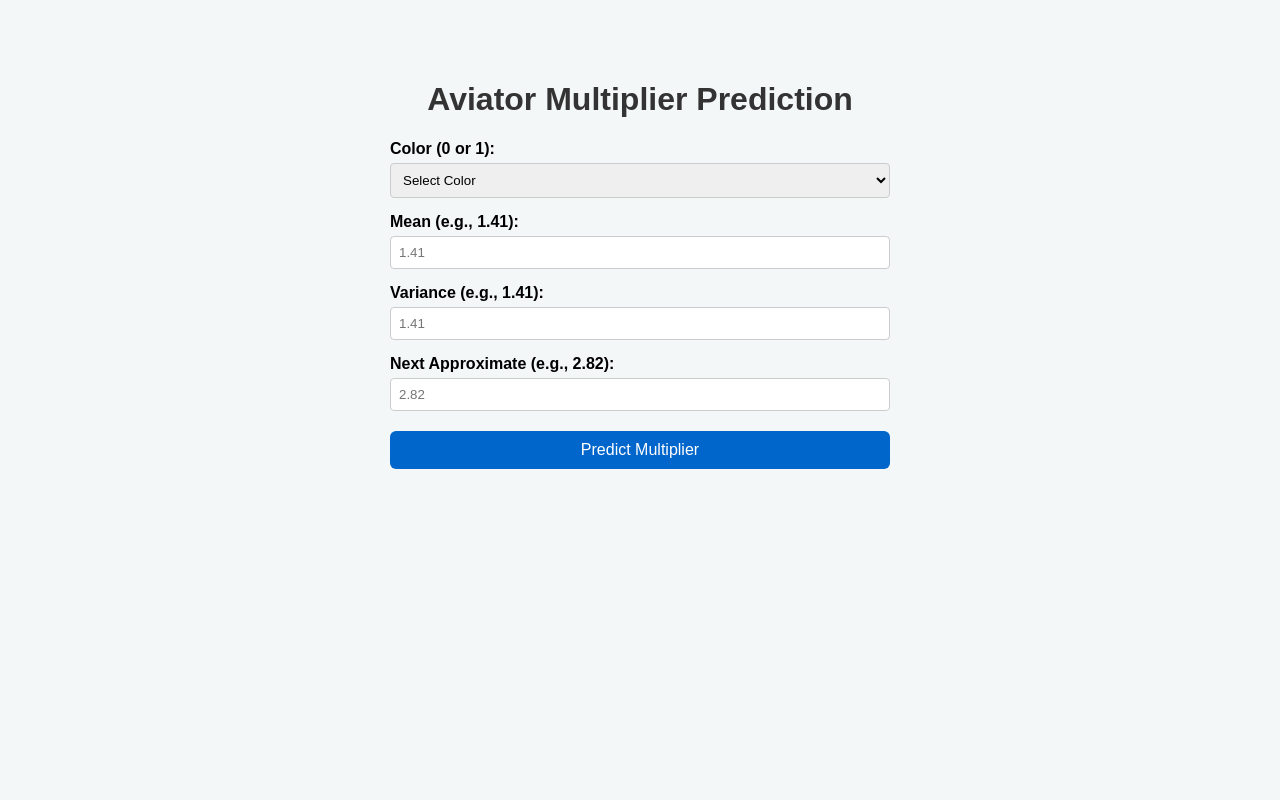
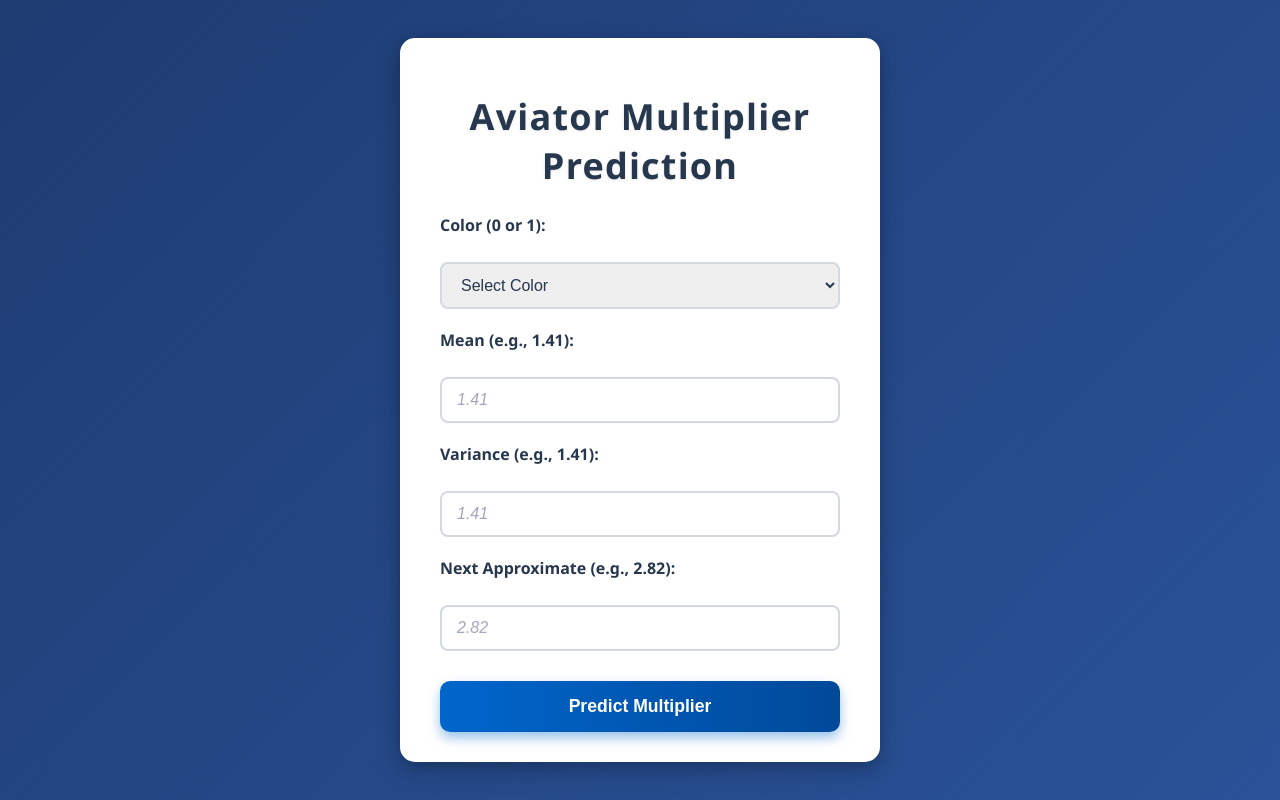
Before and after one commit to Waqas56jb/aviator-multiplier-prediction-ml, a Flask app: page / in a window 1280 px wide. Run offline with Flask 2, Linux system fonts and the light colour scheme; parts of the project's set-up code (start-up, migrations or seed data) failed here and were passed over.

```diff
--- a/templates/index.html
+++ b/templates/index.html
@@ -1,99 +1,213 @@
 <!DOCTYPE html>
-<html lang="en">
+<html lang="en" >
 <head>
   <meta charset="UTF-8" />
   <meta name="viewport" content="width=device-width, initial-scale=1" />
   <title>Aviator Multiplier Prediction</title>
+
   <style>
+    /* Reset and base */
+    * {
+      box-sizing: border-box;
+    }
     body {
-            font-family: Arial, sans-serif;
-            margin: 40px auto;
-            max-width: 500px;
-            background: #f4f7f8;
+      margin: 0;
+      font-family: 'Segoe UI', Tahoma, Geneva, Verdana, sans-serif;
+      background: linear-gradient(135deg, #1e3c72, #2a5298);
+      color: #f0f4f8;
+      min-height: 100vh;
+      display: flex;
+      justify-content: center;
+      align-items: center;
       padding: 20px;
+    }
+
+    /* Container */
+    .container {
+      background: #fff;
+      max-width: 480px;
+      width: 100%;
+      border-radius: 15px;
+      padding: 30px 40px;
+      box-shadow:
+        0 8px 24px rgb(0 0 0 / 0.2),
+        0 4px 12px rgb(0 0 0 / 0.1);
+      color: #1e2a38;
+      transition: box-shadow 0.3s ease;
+    }
+    .container:hover {
+      box-shadow:
+        0 12px 36px rgb(0 0 0 / 0.3),
+        0 8px 20px rgb(0 0 0 / 0.15);
+    }
+
+    /* Heading */
+    h1 {
+      text-align: center;
+      font-weight: 700;
+      font-size: 2.25rem;
+      margin-bottom: 1.5rem;
+      color: #27374d;
+      letter-spacing: 1.2px;
+      user-select: none;
+      text-shadow: 0 1px 3px rgba(0,0,0,0.1);
+    }
+
+    /* Form styles */
+    form {
+      display: flex;
+      flex-direction: column;
+      gap: 20px;
+    }
+
+    label {
+      font-weight: 600;
+      color: #27374d;
+      margin-bottom: 6px;
+      user-select: none;
+    }
+
+    input[type="number"],
+    select {
+      padding: 12px 15px;
+      border: 2px solid #d3d9df;
       border-radius: 8px;
+      font-size: 1rem;
+      color: #27374d;
+      transition: border-color 0.3s ease, box-shadow 0.3s ease;
+      outline-offset: 2px;
+      outline-color: transparent;
+    }
+
+    input[type="number"]:focus,
+    select:focus {
+      border-color: #0066cc;
+      box-shadow: 0 0 8px rgba(0, 102, 204, 0.3);
+      outline-color: #0066cc;
+    }
+
+    input[type="number"]::placeholder {
+      color: #a0a8b9;
+      font-style: italic;
+    }
+
+    button {
+      margin-top: 10px;
+      background: linear-gradient(90deg, #0066cc, #004999);
+      color: white;
+      font-weight: 700;
+      font-size: 1.1rem;
+      padding: 15px;
+      border: none;
+      border-radius: 10px;
+      cursor: pointer;
+      user-select: none;
+      box-shadow: 0 6px 12px rgba(0,102,204,0.4);
+      transition: background 0.3s ease, box-shadow 0.3s ease;
+    }
+
+    button:hover {
+      background: linear-gradient(90deg, #004999, #003366);
+      box-shadow: 0 8px 16px rgba(0,70,150,0.6);
+    }
+
+    /* Result and Error boxes */
+    .result, .error {
+      margin-top: 25px;
+      border-radius: 10px;
+      padding: 18px;
+      font-size: 1.2rem;
+      font-weight: 600;
+      user-select: text;
+      box-shadow: 0 4px 10px rgba(0,0,0,0.1);
+      text-align: center;
+      letter-spacing: 0.5px;
+    }
+
+    .result {
+      background-color: #e0f0ff;
+      color: #004a99;
+      border: 2px solid #a6d0ff;
+      text-shadow: 0 1px 2px rgba(0,0,0,0.05);
+    }
+
+    .error {
+      background-color: #ffe0e0;
+      color: #b71c1c;
+      border: 2px solid #ff8080;
+      text-shadow: 0 1px 2px rgba(0,0,0,0.05);
+    }
+
+    /* Responsive */
+    @media (max-width: 520px) {
+      .container {
+        padding: 25px 20px;
+        border-radius: 12px;
       }
       h1 {
-            text-align: center;
-            color: #333;
+        font-size: 1.8rem;
       }
-        label {
-            display: block;
-            margin-top: 15px;
-            font-weight: bold;
-        }
-        input, select {
-            width: 100%;
-            padding: 8px;
-            margin-top: 5px;
-            box-sizing: border-box;
-            border: 1px solid #ccc;
-            border-radius: 4px;
-        }
-        button {
-            margin-top: 20px;
-            width: 100%;
-            padding: 10px;
-            background-color: #0066cc;
-            color: white;
-            font-size: 16px;
-            border: none;
-            border-radius: 6px;
-            cursor: pointer;
-        }
-        button:hover {
-            background-color: #004999;
-        }
-        .result {
-            margin-top: 20px;
-            background-color: #e1f5fe;
-            padding: 15px;
-            border-radius: 6px;
-            text-align: center;
-            font-size: 18px;
-            color: #0277bd;
-        }
-        .error {
-            margin-top: 20px;
-            background-color: #ffcdd2;
-            padding: 15px;
-            border-radius: 6px;
-            text-align: center;
-            font-size: 16px;
-            color: #b71c1c;
     }
   </style>
 </head>
 <body>
+  <div class="container" role="main" aria-label="Aviator multiplier prediction form">
     <h1>Aviator Multiplier Prediction</h1>
     <form method="POST" action="/">
       <label for="color">Color (0 or 1):</label>
-        <select id="color" name="color" required>
+      <select id="color" name="color" required aria-required="true" aria-describedby="colorHelp">
         <option value="" disabled selected>Select Color</option>
         <option value="0">0</option>
         <option value="1">1</option>
       </select>
 
       <label for="mean">Mean (e.g., 1.41):</label>
-        <input type="number" step="any" id="mean" name="mean" required placeholder="1.41" />
+      <input
+        type="number"
+        step="any"
+        id="mean"
+        name="mean"
+        required
+        placeholder="1.41"
+        aria-describedby="meanHelp"
+      />
 
       <label for="var">Variance (e.g., 1.41):</label>
-        <input type="number" step="any" id="var" name="var" required placeholder="1.41" />
+      <input
+        type="number"
+        step="any"
+        id="var"
+        name="var"
+        required
+        placeholder="1.41"
+        aria-describedby="varHelp"
+      />
 
       <label for="next_approximate">Next Approximate (e.g., 2.82):</label>
-        <input type="number" step="any" id="next_approximate" name="next_approximate" required placeholder="2.82" />
+      <input
+        type="number"
+        step="any"
+        id="next_approximate"
+        name="next_approximate"
+        required
+        placeholder="2.82"
+        aria-describedby="nextApproxHelp"
+      />
 
-        <button type="submit">Predict Multiplier</button>
+      <button type="submit" aria-label="Predict multiplier based on input features">Predict Multiplier</button>
     </form>
 
     {% if prediction is not none %}
-        <div class="result">
-            <strong>Predicted next multiplier:</strong> {{ prediction }}
+      <div class="result" role="alert" aria-live="polite" aria-atomic="true">
+        🎯 <strong>Predicted next multiplier:</strong> {{ prediction }}
       </div>
     {% endif %}
 
     {% if error %}
-        <div class="error">{{ error }}</div>
+      <div class="error" role="alert" aria-live="assertive" aria-atomic="true">
+        ⚠️ {{ error }}
+      </div>
     {% endif %}
+  </div>
 </body>
 </html>
```
Lines whose indentation alone changed are shown as unchanged.
